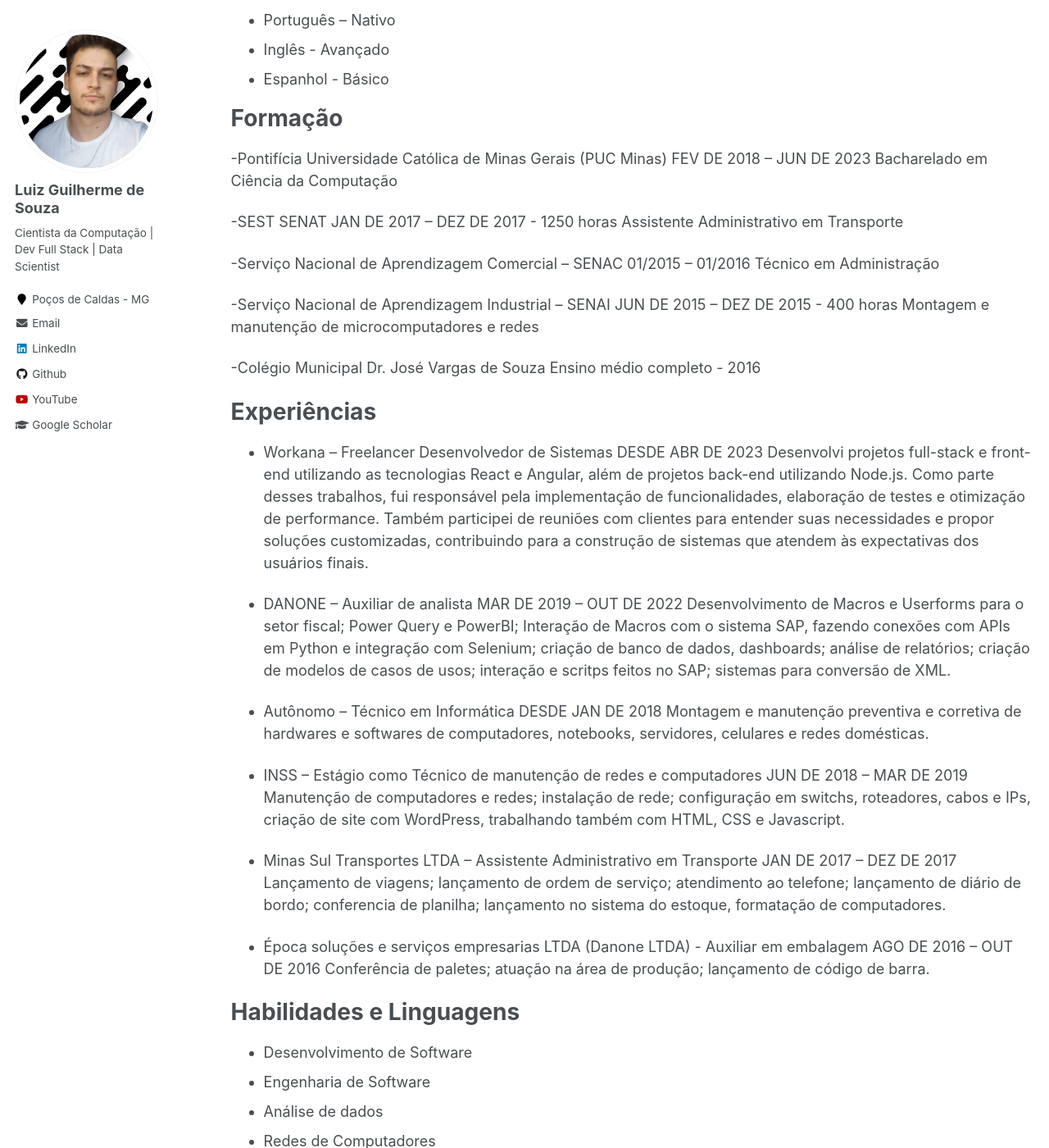
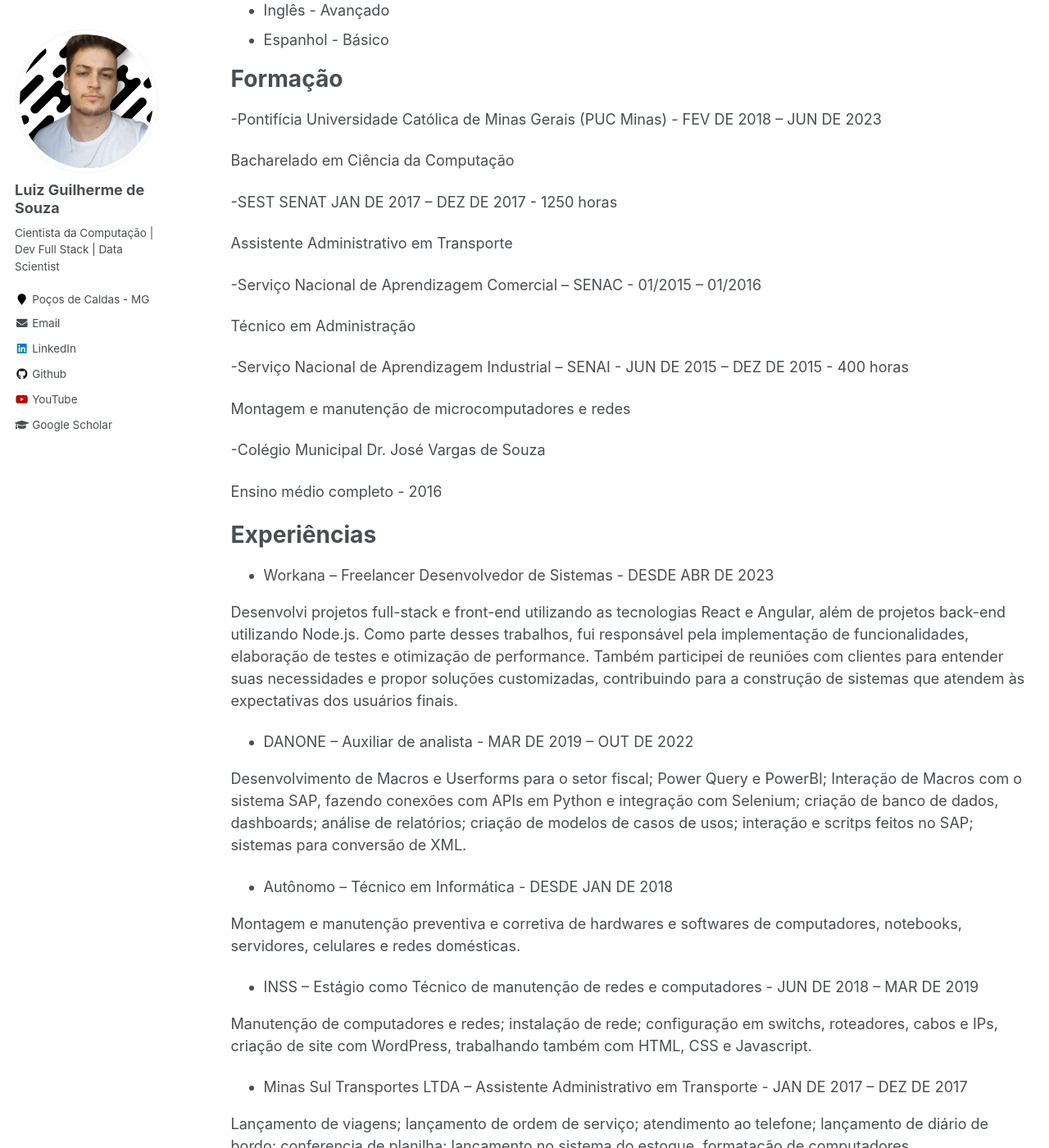
Before and after one commit to luizaao/luizaao.github.io, a Jekyll site: the page built from _pages/cv.md, in a window 1280 px wide and 1400 px high, scrolled down 492 px. Shown: the whole window at 82% size. Built offline with Jekyll 4.4.1, drawn with Linux system fonts in a browser that asks for light colours; some of the changed text lies outside the part shown.

Commit message:
commit12

```diff
--- a/_config.yml
+++ b/_config.yml
@@ -96,7 +96,7 @@ author:
   flickr           :
   facebook         :
   foursquare       :
-  github           : "github.com/luizaao"
+  github           : "luizaao"
   google_plus      :
   keybase          :
   instagram        :
@@ -113,7 +113,7 @@ author:
   vine             :
   weibo            :
   xing             :
-  youtube          : "@LZCode"
+  youtube          : "LZCode"
   wikipedia        :
 
 
--- a/_pages/cv.md
+++ b/_pages/cv.md
@@ -9,6 +9,7 @@ redirect_from:
 
 {% include base_path %}
 
+===
 Perfil e Objetivos
 ===
 Sou um desenvolvedor de sistemas com experiência em diversas linguagens e frameworks, incluindo React.js, Angular, Node.js, Python, Bootstrap, SQL, GraphQL, AWS, VBA e Selenium. Com habilidades em API's REST e micro serviços utilizando Apache Kafka, TDD, busco oportunidades em empresas inovadoras e colaborativas, onde possa aplicar meu conhecimento em desenvolvimento de software para criar soluções práticas que atendam às necessidades dos clientes e gerem impacto positivo na sociedade. Além disso, meu objetivo é expandir a visão de responsabilidade social, desenvolver equipes de alto desempenho e estimular a adoção de novas ideias e práticas. Estou sempre em busca de aprendizado e desafios e animado para fazer parte de equipes que buscam soluções criativas e dinâmicas para problemas complexos.
@@ -22,48 +23,59 @@ Idiomas
 
 Formação
 ======
--Pontifícia Universidade Católica de Minas Gerais (PUC Minas)
-FEV DE 2018 – JUN DE 2023
+-Pontifícia Universidade Católica de Minas Gerais (PUC Minas) - FEV DE 2018 – JUN DE 2023
+
 Bacharelado em Ciência da Computação
 
+
 -SEST SENAT JAN DE 2017 – DEZ DE 2017 - 1250 horas
+
 Assistente Administrativo em Transporte
 
--Serviço Nacional de Aprendizagem Comercial – SENAC
-01/2015 – 01/2016
+
+-Serviço Nacional de Aprendizagem Comercial – SENAC - 01/2015 – 01/2016
+
 Técnico em Administração
 
--Serviço Nacional de Aprendizagem Industrial – SENAI
-JUN DE 2015 – DEZ DE 2015 - 400 horas
+
+-Serviço Nacional de Aprendizagem Industrial – SENAI - JUN DE 2015 – DEZ DE 2015 - 400 horas
+
 Montagem e manutenção de microcomputadores e redes
 
+
 -Colégio Municipal Dr. José Vargas de Souza
+
 Ensino médio completo - 2016
 
 Experiências
 ======
-- Workana – Freelancer Desenvolvedor de Sistemas
-DESDE ABR DE 2023
+- Workana – Freelancer Desenvolvedor de Sistemas - DESDE ABR DE 2023
+
 Desenvolvi projetos full-stack e front-end utilizando as tecnologias React e Angular, além de projetos back-end utilizando Node.js. Como parte desses trabalhos, fui responsável pela implementação de funcionalidades, elaboração de testes e otimização de performance. Também participei de reuniões com clientes para entender suas necessidades e propor soluções customizadas, contribuindo para a construção de sistemas que atendem às expectativas dos usuários finais.
 
-- DANONE – Auxiliar de analista
-MAR DE 2019 – OUT DE 2022
+
+- DANONE – Auxiliar de analista - MAR DE 2019 – OUT DE 2022
+
 Desenvolvimento de Macros e Userforms para o setor fiscal; Power Query e PowerBI; Interação de Macros com o sistema SAP, fazendo conexões com APIs em Python e integração com Selenium; criação de banco de dados, dashboards; análise de relatórios; criação de modelos de casos de usos; interação e scritps feitos no SAP; sistemas para conversão de XML.
 
-- Autônomo – Técnico em Informática
-DESDE JAN DE 2018
+
+- Autônomo – Técnico em Informática - DESDE JAN DE 2018
+
 Montagem e manutenção preventiva e corretiva de hardwares e softwares de computadores, notebooks, servidores, celulares e redes domésticas.
 
-- INSS – Estágio como Técnico de manutenção de redes e computadores
-JUN DE 2018 – MAR DE 2019
+
+- INSS – Estágio como Técnico de manutenção de redes e computadores - JUN DE 2018 – MAR DE 2019
+
 Manutenção de computadores e redes; instalação de rede; configuração em switchs, roteadores, cabos e IPs, criação de site com WordPress, trabalhando também com HTML, CSS e Javascript.
 
-- Minas Sul Transportes LTDA – Assistente Administrativo em Transporte
-JAN DE 2017 – DEZ DE 2017
+
+- Minas Sul Transportes LTDA – Assistente Administrativo em Transporte - JAN DE 2017 – DEZ DE 2017
+
 Lançamento de viagens; lançamento de ordem de serviço; atendimento ao telefone; lançamento de diário de bordo; conferencia de planilha; lançamento no sistema do estoque, formatação de computadores.
 
-- Época soluções e serviços empresarias LTDA (Danone LTDA) - Auxiliar em embalagem
-AGO DE 2016 – OUT DE 2016
+
+- Época soluções e serviços empresarias LTDA (Danone LTDA) - Auxiliar em embalagem - AGO DE 2016 – OUT DE 2016
+
 Conferência de paletes; atuação na área de produção; lançamento de código de barra.
 
 Habilidades e Linguagens
@@ -78,18 +90,18 @@ Habilidades e Linguagens
 * Desenvolvedor Full-stack
 * DevOps
 
---Linguagens e Frameworks
-- C# | JS | React.js | Node.js | SQL | Python | AWS | VBA | SAP | Selenium | MongoBD | SASS | Git | Docker | Linux | Vue.js | PHP | HTML |.NET Framework | Microsoft PowerPoint | AngularJS | ASP.NET
+-- Linguagens e Frameworks
+C# | JS | React.js | Node.js | SQL | Python | AWS | VBA | SAP | Selenium | MongoBD | SASS | Git | Docker | Linux | Vue.js | PHP | HTML |.NET Framework | Microsoft PowerPoint | AngularJS | ASP.NET
 
 Licenças e Certificados
 ======
- Front-end Web com HTML+CSS+JScript – 14 Horas
- Pyhton – 14 Horas
- jQuery+bootstrap – 15 Horas
- Desenvolvimento Web com React JS – 12 Horas
- Ruby And Rails – 14 Horas
- Excel Avançado – SEST SENAT – 40 Horas
- Red Hat OpenShift I: Containers & Kubernetes (DO180) – 20 Horas
- Red Hat Linux – 20 Horas
- Python – 14 Horas
- SAP GUI
+- Front-end Web com HTML+CSS+JScript – 14 Horas
+- Pyhton – 14 Horas
+- jQuery+bootstrap – 15 Horas
+- Desenvolvimento Web com React JS – 12 Horas
+- Ruby And Rails – 14 Horas
+- Excel Avançado – SEST SENAT – 40 Horas
+- Red Hat OpenShift I: Containers & Kubernetes (DO180) – 20 Horas
+- Red Hat Linux – 20 Horas
+- Python – 14 Horas
+- SAP GUI
```
